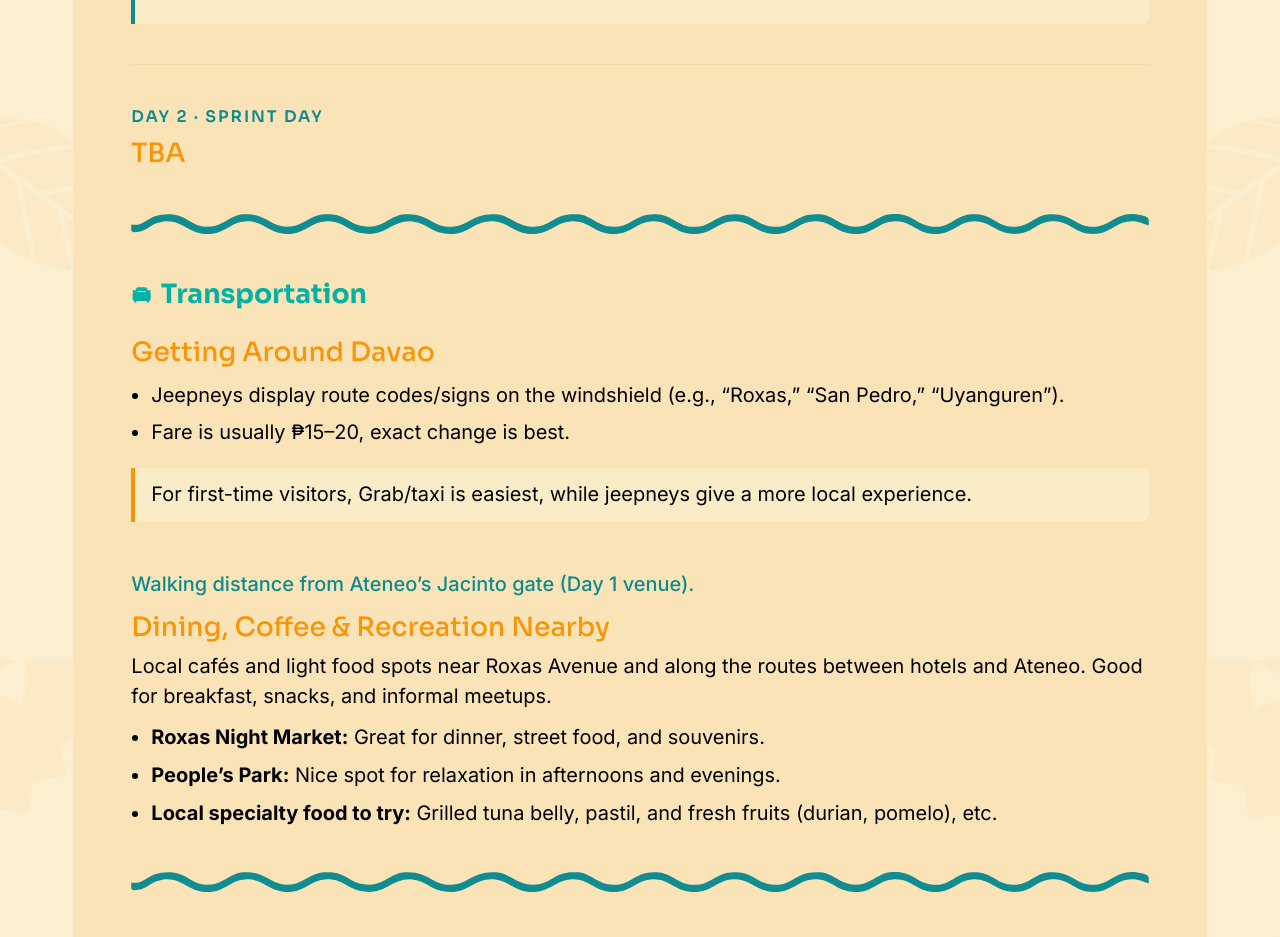
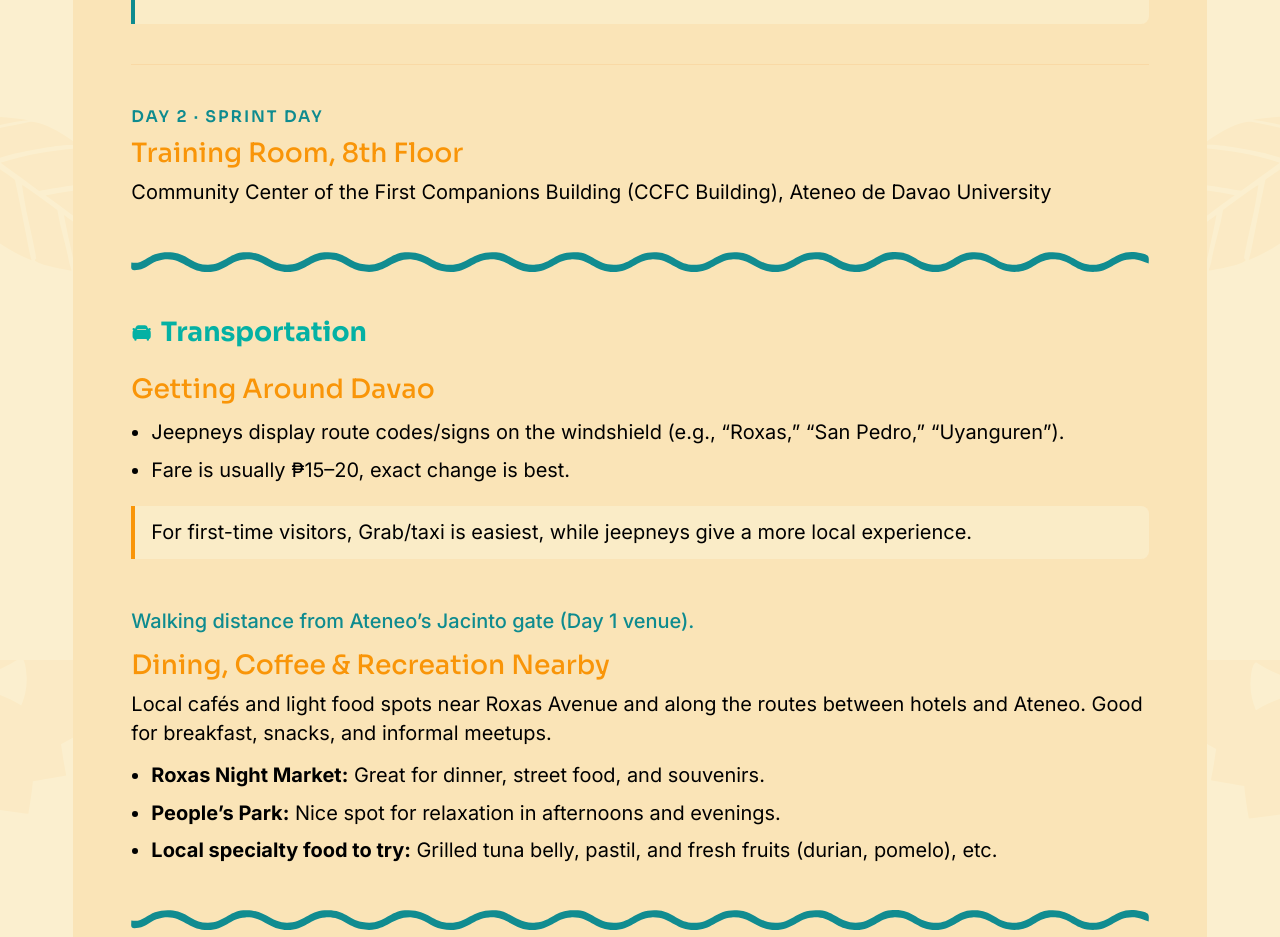
Before and after one commit to DurianPy-Davao-Python-User-Group/pycon-davao-2026-website, a Next.js app: page /travel-guide in a window 1280 px wide. Shown: the part 1780-2717 px from the top of the page. Built offline with nearby package versions, Linux system fonts and the light colour scheme.

Commit message:
chore: update sprint day venue

```diff
--- a/src/app/travel-guide/page.tsx
+++ b/src/app/travel-guide/page.tsx
@@ -143,9 +143,12 @@ export default function TravelGuidePage() {
                     id="travel-guide-day-2-venue"
                     className="font-heading text-pycon-orange mt-2 text-lg leading-tight font-medium sm:text-xl lg:text-[clamp(1.5rem,2.08vw,2.5rem)]"
                   >
-                    TBA
+                    Training Room, 8th Floor
                   </h3>
-
+                  <p className="mt-2">
+                    Community Center of the First Companions Building (CCFC Building), Ateneo de
+                    Davao University
+                  </p>
                 </section>
               </div>
             </GuideSection>
```
